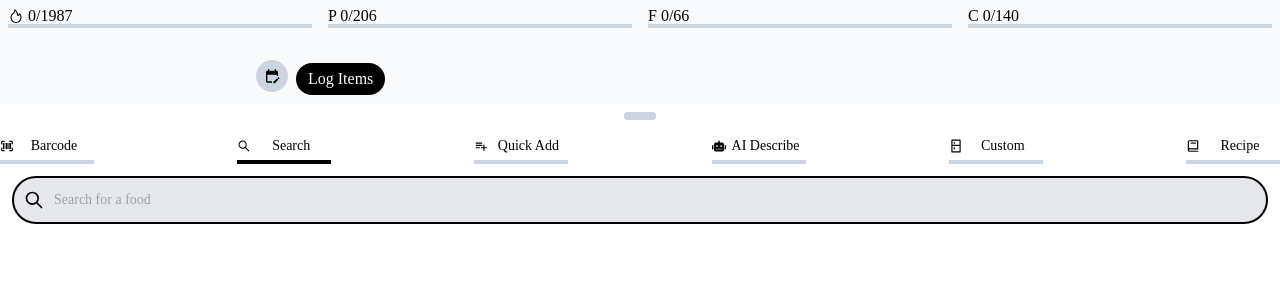
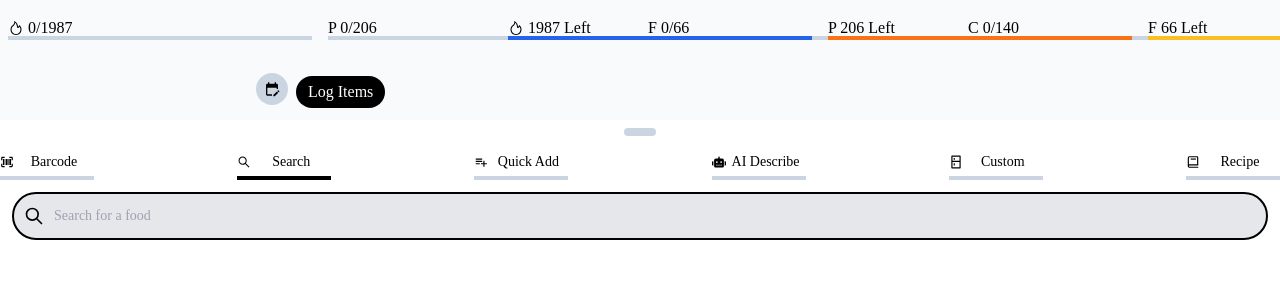
Before and after one commit to keenanmalloy/macro-app, a Next.js app: page /log in a window 1280 px wide. Both pictures are taken after a click on the button 640 px from the left and 698 px from the top of the page. Shown: the top 300 px of the page. Built offline with nearby package versions, Linux system fonts and the light colour scheme.

Commit message:
macro totals

```diff
--- a/app/components/foodlog/FoodSearchBar.jsx
+++ b/app/components/foodlog/FoodSearchBar.jsx
@@ -54,7 +54,7 @@ export const FoodSearchBar = ({ setIsSearching, setData }) => {
           <input
             type="search"
             onChange={(e) => setSearch(e.target.value)}
-            className="block p-3 pl-10 w-full text-sm rounded-3xl bg-gray-200 focus:border-2 focus:border-solid focus:border-black focus:outline-none"
+            className="block p-3 pl-10 w-full text-sm rounded-3xl bg-gray-200 border-2 focus:border-2 focus:border-solid focus:border-black focus:outline-none"
             placeholder="Search for a food"
             required=""
             autoFocus
--- a/app/components/foodlog/FoodSearchHeader.jsx
+++ b/app/components/foodlog/FoodSearchHeader.jsx
@@ -1,10 +1,16 @@
-import React from "react";
+import React, { useState } from "react";
 import { AiOutlineClose, AiOutlineFire } from "react-icons/ai";
 import { MdOutlineSettingsSuggest } from "react-icons/md";
 import { BsDot } from "react-icons/bs";
-import { SliderDot } from "/app/components/dashboard/SliderDot";
 
-export const FoodSearchHeader = ({ isVisible, setIsModalVisible, selectedFood, setSelectedFood }) => {
+export const FoodSearchHeader = ({
+  isVisible,
+  setIsModalVisible,
+  reducedCalories,
+  reducedProtein,
+  reducedCarbs,
+  reducedFats,
+}) => {
   const options = {
     weekday: "long",
   };
@@ -12,7 +18,8 @@ export const FoodSearchHeader = ({ isVisible, setIsModalVisible, selectedFood, s
   const hours = ((today.getHours() + 11) % 12) + 1;
 
   return (
-    <header className="fixed w-full">
+    <div>
+      <header>
         {isVisible ? (
           <div className="flex justify-between items-center p-2">
             <button onClick={() => setIsModalVisible(false)}>
@@ -26,31 +33,297 @@ export const FoodSearchHeader = ({ isVisible, setIsModalVisible, selectedFood, s
             </button>
           </div>
         ) : null}
+      </header>
 
-      <div className="flex justify-evenly pt-2  w-full">
+      <MacroProgressBars
+        reducedCalories={reducedCalories}
+        reducedProtein={reducedProtein}
+        reducedFats={reducedFats}
+        reducedCarbs={reducedCarbs}
+      />
+
+      {isVisible ? (
+        <div className="border-b border-solid border-slate-300 fixed top-20 w-full">
+          <div className="flex justify-center -space-x-11">
+            <BsDot size={30} color={"lightgray"} />
+            <BsDot size={30} />
+          </div>
+        </div>
+      ) : null}
+    </div>
+  );
+};
+
+const MacroProgressBars = ({
+  reducedCalories,
+  reducedProtein,
+  reducedCarbs,
+  reducedFats,
+}) => {
+  const [x, setX] = useState(0);
+  const [touchStart, setTouchStart] = useState(null);
+  const [touchEnd, setTouchEnd] = useState(null);
+
+  const minSwipeDistance = 150;
+
+  const onTouchStart = (e) => {
+    setTouchEnd(null);
+    setTouchStart(e.touches[0].clientX);
+  };
+
+  const onTouchEnd = () => {
+    if (!touchStart || !touchEnd) return;
+    const distance = touchStart - touchEnd;
+    const isLeftSwipe = distance > minSwipeDistance;
+    const isRightSwipe = distance < minSwipeDistance;
+    if (isRightSwipe || isLeftSwipe)
+      if (isRightSwipe) {
+        console.log("right", distance);
+      }
+    if (isLeftSwipe) {
+      console.log("left", distance);
+    }
+  };
+
+  console.log(x);
+
+  const handleSwiping = (e) => {
+    // const desiredXStart = 445;
+    // const desiredXEnd = -110;
+    const swipeX = e.touches[0].clientX;
+    setTouchEnd(swipeX);
+    setX(swipeX);
+
+    // setX(
+    //   swipeX < desiredXEnd
+    //     ? desiredXEnd
+    //     : desiredXStart < swipeX
+    //     ? desiredXStart
+    //     : swipeX
+    // );
+  };
+
+  const totalCalories = 1987;
+  const totalProtein = 206;
+  const totalCarbs = 140;
+  const totalFats = 66;
+
+  const completedDailyMacro = 100;
+
+  const caloriePercentage = Math.round((reducedCalories / totalCalories) * 100);
+
+  const proteinPercentage = Math.round((reducedProtein / totalProtein) * 100);
+
+  const carbsPercentage = Math.round((reducedCarbs / totalCarbs) * 100);
+
+  const fatsPercentage = Math.round((reducedFats / totalFats) * 100);
+  return (
+    <section
+      className="overflow-x-scroll scrollbar-hide"
+      onTouchStart={onTouchStart}
+      onTouchEnd={onTouchEnd}
+      onTouchMove={handleSwiping}
+    >
+      <MacroProgressBarsLeft
+        reducedCalories={reducedCalories}
+        reducedProtein={reducedProtein}
+        reducedFats={reducedFats}
+        reducedCarbs={reducedCarbs}
+        totalCalories={totalCalories}
+        totalProtein={totalProtein}
+        totalCarbs={totalCarbs}
+        totalFats={totalFats}
+        caloriePercentage={caloriePercentage}
+        proteinPercentage={proteinPercentage}
+        carbsPercentage={carbsPercentage}
+        fatsPercentage={fatsPercentage}
+        completedDailyMacro={completedDailyMacro}
+      />
+      <MacroProgressBarsTotals
+        reducedCalories={reducedCalories}
+        reducedProtein={reducedProtein}
+        reducedFats={reducedFats}
+        reducedCarbs={reducedCarbs}
+        totalCalories={totalCalories}
+        caloriePercentage={caloriePercentage}
+        proteinPercentage={proteinPercentage}
+        carbsPercentage={carbsPercentage}
+        fatsPercentage={fatsPercentage}
+        completedDailyMacro={completedDailyMacro}
+      />
+    </section>
+  );
+};
+
+const MacroProgressBarsLeft = ({
+  reducedCalories,
+  reducedProtein,
+  reducedCarbs,
+  reducedFats,
+  totalCalories,
+  totalProtein,
+  totalCarbs,
+  totalFats,
+  caloriePercentage,
+  proteinPercentage,
+  carbsPercentage,
+  fatsPercentage,
+  completedDailyMacro,
+}) => {
+  return (
+    <div className="flex justify-evenly  relative left-[500px] top-5 w-full">
       <div className="w-full px-2">
         <div className="flex space-x-1">
           <AiOutlineFire />
-            <p>0/1987</p>
+          <p>
+            {totalCalories >= reducedCalories
+              ? totalCalories - reducedCalories
+              : "0"}{" "}
+            Left
+          </p>
         </div>
-          <div className="w-full h-1 bg-slate-300"></div>
+        <div className="w-full h-1 bg-slate-300">
+          <div
+            className="h-1 bg-blue-600"
+            style={{
+              width: `${
+                caloriePercentage >= completedDailyMacro
+                  ? 0 + "%"
+                  : completedDailyMacro - caloriePercentage + "%"
+              }`,
+            }}
+          ></div>
+        </div>
       </div>
       <div className="w-full px-2">
-          P 0/206<div className="w-full h-1 bg-slate-300"></div>
+        P {totalProtein >= reducedProtein ? totalProtein - reducedProtein : "0"}{" "}
+        Left
+        <div className={"w-full h-1 bg-slate-300"}>
+          <div
+            className="h-1 bg-orange-500"
+            style={{
+              width: `${
+                proteinPercentage >= completedDailyMacro
+                  ? 0 + "%"
+                  : completedDailyMacro - proteinPercentage + "%"
+              }`,
+            }}
+          ></div>
+        </div>
       </div>
       <div className="w-full px-2">
-          F 0/66<div className="w-full h-1 bg-slate-300"></div>
+        F {totalFats >= reducedFats ? totalFats - reducedFats : "0"} Left
+        <div className={"w-full h-1 bg-slate-300"}>
+          <div
+            className="h-1 bg-amber-400"
+            style={{
+              width: `${
+                fatsPercentage >= completedDailyMacro
+                  ? 0 + "%"
+                  : completedDailyMacro - fatsPercentage + "%"
+              }`,
+            }}
+          ></div>
+        </div>
       </div>
       <div className="w-full px-2">
-          C 0/140<div className="w-full h-1 bg-slate-300"></div>
+        C {totalCarbs >= reducedCarbs ? totalCarbs - reducedCarbs : "0"} Left
+        <div className={"w-full h-1 bg-slate-300"}>
+          <div
+            className="h-1 bg-green-700"
+            style={{
+              width: `${
+                carbsPercentage >= completedDailyMacro
+                  ? 0 + "%"
+                  : completedDailyMacro - carbsPercentage + "%"
+              }`,
+            }}
+          ></div>
         </div>
       </div>
-
-      {isVisible ? (
-        <div className="border-b border-solid border-slate-300 fixed top-20 w-full">
-          <SliderDot />
     </div>
-      ) : null}
-    </header>
   );
 };
+
+const MacroProgressBarsTotals = ({
+  reducedCalories,
+  reducedProtein,
+  reducedCarbs,
+  reducedFats,
+  totalCalories,
+  caloriePercentage,
+  proteinPercentage,
+  carbsPercentage,
+  fatsPercentage,
+  completedDailyMacro,
+}) => {
+  return (
+    <div className="flex justify-evenly   w-full ">
+      <div className="w-full px-2">
+        <div className="flex space-x-1">
+          <AiOutlineFire />
+          <p>
+            {reducedCalories}/{totalCalories}
+          </p>
+        </div>
+        <div className="w-full h-1 bg-slate-300">
+          <div
+            className="h-1 bg-blue-600"
+            style={{
+              width: `${
+                caloriePercentage > completedDailyMacro
+                  ? "100%"
+                  : caloriePercentage + "%"
+              }`,
+            }}
+          ></div>
+        </div>
+      </div>
+      <div className="w-full px-2">
+        P {reducedProtein}/206
+        <div className={"w-full h-1 bg-slate-300"}>
+          <div
+            className="h-1 bg-orange-500"
+            style={{
+              width: `${
+                proteinPercentage > completedDailyMacro
+                  ? "100%"
+                  : proteinPercentage + "%"
+              }`,
+            }}
+          ></div>
+        </div>
+      </div>
+      <div className="w-full px-2">
+        F {reducedFats}/66
+        <div className={"w-full h-1 bg-slate-300"}>
+          <div
+            className="h-1 bg-amber-400"
+            style={{
+              width: `${
+                fatsPercentage > completedDailyMacro
+                  ? "100%"
+                  : fatsPercentage + "%"
+              }`,
+            }}
+          ></div>
+        </div>
+      </div>
+      <div className="w-full px-2">
+        C {reducedCarbs}/140
+        <div className={"w-full h-1 bg-slate-300"}>
+          <div
+            className="h-1 bg-green-700"
+            style={{
+              width: `${
+                carbsPercentage > completedDailyMacro
+                  ? "100%"
+                  : carbsPercentage + "%"
+              }`,
+            }}
+          ></div>
+        </div>
+      </div>
+    </div>
+  );
+};
--- a/app/components/foodlog/FoodSearchModal.jsx
+++ b/app/components/foodlog/FoodSearchModal.jsx
@@ -42,8 +42,10 @@ export const FoodSearchModal = ({ setIsModalVisible }) => {
       <FoodSearchHeader
         isVisible={isVisible}
         setIsModalVisible={setIsModalVisible}
-        selectedFood={selectedFood}
-        setSelectedFood={setSelectedFood}
+        reducedCalories={reducedCalories}
+        reducedProtein={reducedProtein}
+        reducedFats={reducedFats}
+        reducedCarbs={reducedCarbs}
       />
       <div className="fixed top-32 overflow-auto h-screen scrollbar-hide">
         {selectedFood.length < 1 ? (
@@ -162,10 +164,10 @@ export const FoodSearchModal = ({ setIsModalVisible }) => {
 
 const CircleProgress = ({ percentage }) => {
   return (
-    <svg class="w-20 h-20">
+    <svg className="w-20 h-20">
       <circle
-        class="text-gray-300"
-        stroke-width="4"
+        className="text-gray-300"
+        strokeWidth="4"
         stroke="currentColor"
         fill="transparent"
         r="15"
@@ -173,10 +175,10 @@ const CircleProgress = ({ percentage }) => {
         cy="40"
       />
       <circle
-        class="text-slate-500"
-        stroke-width="5"
+        className="text-slate-500"
+        strokeWidth="5"
         stroke="currentColor"
-        stroke-linecap="round"
+        strokeLinecap="round"
         fill="transparent"
       />
     </svg>
@@ -247,15 +249,19 @@ const GeneralNutritionInfo = ({ selectedFood }) => {
       <div className="w-full px-7">
         <div className="flex justify-between pt-4">
           <p>Alcohol</p>
-          <p>{!reducedAlcohol ? "-- " : reducedAlcohol} g</p>
+          <p className="text-right">
+            {!reducedAlcohol ? "-- " : reducedAlcohol} g
+          </p>
         </div>
         <div className="flex justify-between py-3">
           <p>Caffiene</p>
-          <p>{!reducedCaffiene ? "-- " : reducedCaffiene} mg</p>
+          <p className="text-right">
+            {!reducedCaffiene ? "-- " : reducedCaffiene} mg
+          </p>
         </div>
         <div className="flex justify-between">
           <p>Water</p>
-          <p>{!reducedWater ? "-- " : reducedWater} g</p>
+          <p className="text-right">{!reducedWater ? "-- " : reducedWater} g</p>
         </div>
       </div>
     </div>
@@ -263,8 +269,6 @@ const GeneralNutritionInfo = ({ selectedFood }) => {
 };
 
 const CarbBreakdown = ({ reducedCarbs, selectedFood }) => {
-  console.log(selectedFood);
-
   const reducedFiber = selectedFood.reduce((acc, food) => {
     return acc + food.fiber[0];
   }, 0);
@@ -281,8 +285,6 @@ const CarbBreakdown = ({ reducedCarbs, selectedFood }) => {
     return acc + food.added_sugar[0];
   }, 0);
 
-  console.log(selectedFood);
-
   return (
     <div>
       <h3 className="pl-7 pt-8 text-lg">Carb Breakdown</h3>
@@ -298,7 +300,7 @@ const CarbBreakdown = ({ reducedCarbs, selectedFood }) => {
             </div>
             <p className="pt-2">Net (Non-fiber)</p>
           </div>
-          <div>
+          <div className="text-right">
             <p>{!reducedCarbs ? "--" : reducedCarbs}g</p>
             <div className=" pt-2 space-y-2">
               <p>{!reducedFiber ? "--" : reducedFiber}g</p>
@@ -382,7 +384,7 @@ const ProteinBreakdown = ({ reducedProtein, selectedFood }) => {
               <p>Valine</p>
             </div>
           </div>
-          <div className=" space-y-2">
+          <div className="text-right space-y-2">
             <p>{!reducedProtein ? "-- " : reducedProtein} g</p>
             <p>{!reducedCystine ? "-- " : reducedCystine} g</p>
             <p>{!reducedHistidine ? "-- " : reducedHistidine} g</p>
@@ -446,7 +448,7 @@ const FatBreakdown = ({ reducedFats, selectedFood }) => {
               <p>Trans Fat</p>
             </div>
           </div>
-          <div>
+          <div className="text-right">
             <p>{!reducedFats ? "-- " : reducedFats} g</p>
             <div className=" pt-2 space-y-2">
               <p>{!reducedMono ? "-- " : reducedMono} g</p>
@@ -530,7 +532,7 @@ const Vitamins = ({ selectedFood }) => {
               <p>Vitamin K</p>
             </div>
           </div>
-          <div className="pt-2 space-y-2 ">
+          <div className="pt-2 space-y-2 text-right">
             <p className="pl-1.5">
               {!reducedThiamine ? "-- " : reducedThiamine} mg
             </p>
@@ -608,7 +610,7 @@ const Minerals = ({ selectedFood }) => {
               <p>Zinc</p>
             </div>
           </div>
-          <div className="pt-2 space-y-2 ">
+          <div className="pt-2 space-y-2 text-right">
             <p className="pl-1.5">
               {!reducedCalcium ? "-- " : reducedCalcium} mg
             </p>
--- a/app/components/foodlog/LogSlider.jsx
+++ b/app/components/foodlog/LogSlider.jsx
@@ -36,7 +36,7 @@ export const LogSlider = ({
     if (isDownSwipe || isUpSwipe)
       if (isDownSwipe) {
         console.log("down");
-        setY(87);
+        setY(80);
       }
     if (isUpSwipe) {
       console.log("up");
@@ -53,7 +53,7 @@ export const LogSlider = ({
   }, [y]);
 
   const handleSwiping = (e) => {
-    const desiredYBottom = 87;
+    const desiredYBottom = 80;
     const desiredYTop = 4;
     const swipeY = e.touches[0].clientY / 10;
     setTouchEnd(swipeY);
@@ -78,11 +78,11 @@ export const LogSlider = ({
         transform: `translateY(${y}%)`,
       }}
     >
-      <header className="sticky -top-5 z-10 overflow-hidden scrollbar-hide bg-slate-50 pt-16">
+      <header className="sticky -top-5 z-10 overflow-hidden scrollbar-hide bg-slate-50 pt-10">
         <div className="overflow-x-auto scrollbar-hide">
-          <div className={`flex pl-2 pb-2 space-x-5 ${miniIconScroll}`}>
-            {y <= 15
-              ? selectedFood.map((food, i) => (
+          <div className={`pl-2 pb-2 space-x-5 ${miniIconScroll}`}>
+            {y <= 15 ? (
+              selectedFood.map((food, i) => (
                 <button
                   key={i}
                   className="border-2 p-1 rounded-full "
@@ -94,12 +94,15 @@ export const LogSlider = ({
                   />
                 </button>
               ))
-              : null}
+            ) : (
+              <div></div>
+            )}
+          </div>
           <div
             className={
               !selectedFood
-                  ? "space-x-2  overflow-hidden absolute left-[240px] flex items-center w-full pl-4  h-12 bg-slate-50"
-                  : "space-x-2 overflow-hidden absolute left-[240px] bottom-16 bg-slate-50 w-full pl-4 pt-2 h-12"
+                ? "space-x-2  overflow-hidden absolute left-[240px] flex items-center w-full pl-4 py-2  bg-slate-50"
+                : "space-x-2 overflow-hidden absolute left-[240px] bottom-16 bg-slate-50 w-full pl-4 py-2 "
             }
           >
             <button className="rounded-full bg-slate-300 p-2">
@@ -108,7 +111,6 @@ export const LogSlider = ({
             <button className="rounded-2xl bg-black text-white px-3 py-2">
               Log Items
             </button>
-            </div>
           </div>
         </div>
         <div className="bg-white">
```
Lines whose indentation alone changed are shown as unchanged.
